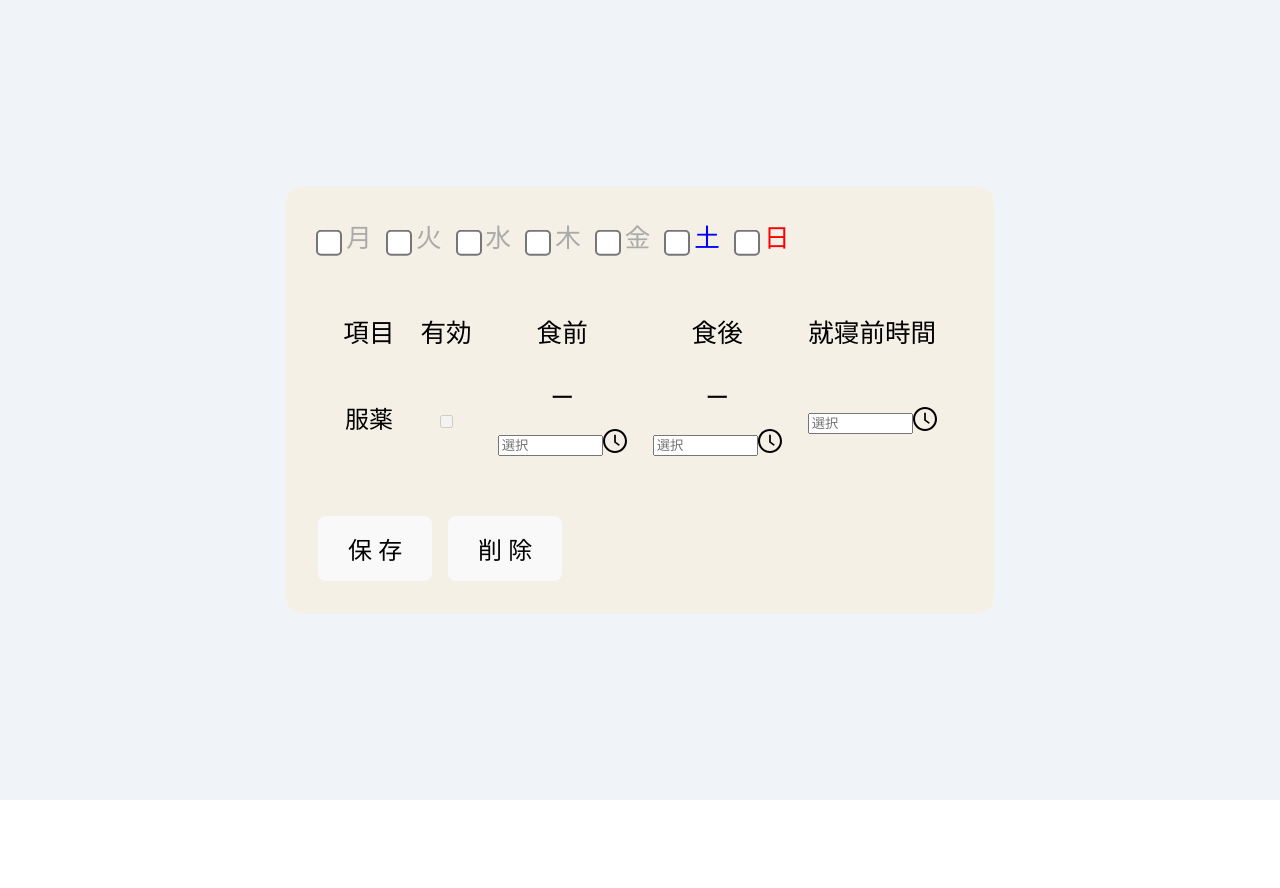
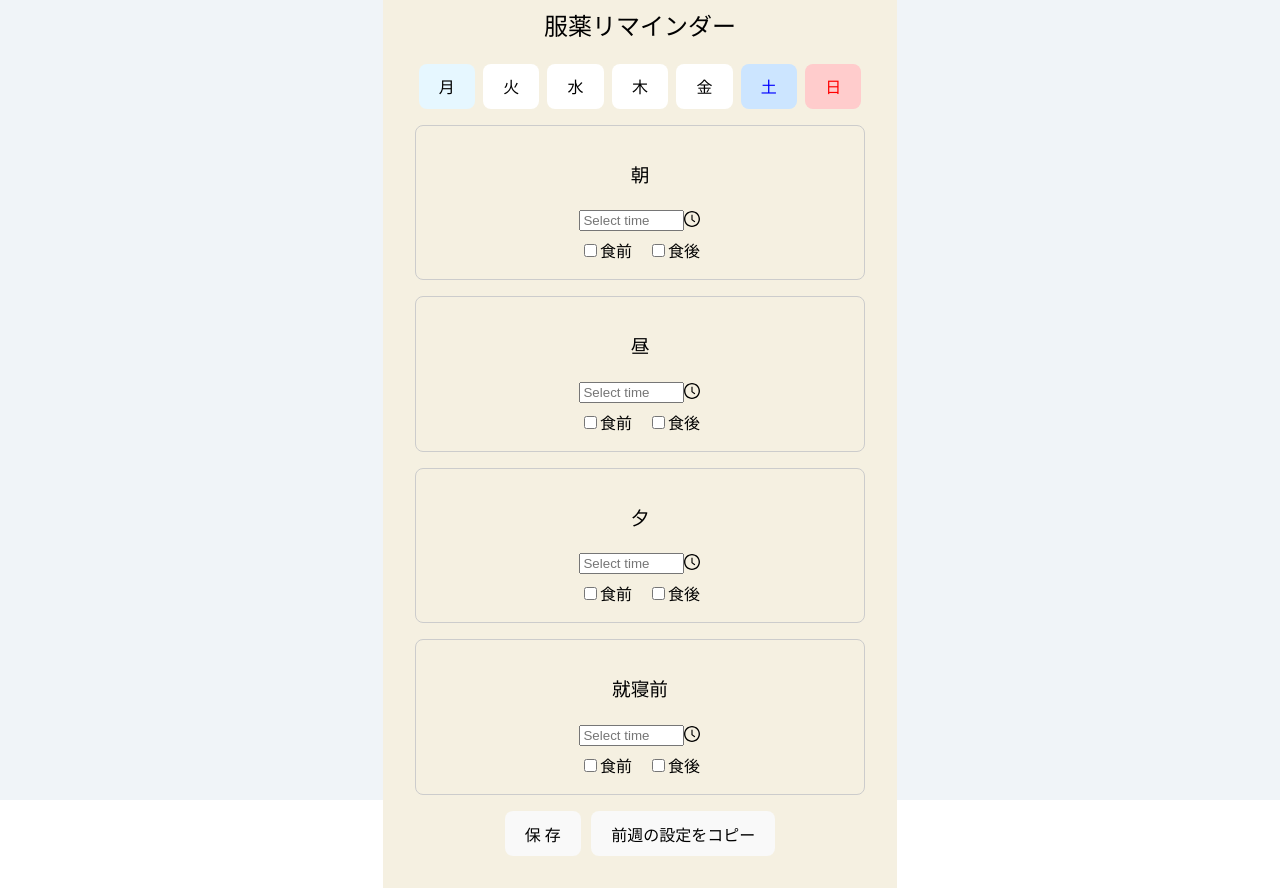
Before and after one commit to 1m4nim/my-mecdicine-app, a React (Vite) app: page / in a window 1280 px wide. Before the commit the page ends 800 px from the top, so only its background shows below. Built offline with nearby package versions, Linux system fonts and the light colour scheme; no server answers; the database is empty.

Commit message:
どんどん見た目が変わっていく。謎の黒い空白なんとかしたい

```diff
--- a/src/components/ReminderFormWithPrompt.tsx
+++ b/src/components/ReminderFormWithPrompt.tsx
@@ -1,247 +1,217 @@
 import React, { useEffect, useState } from "react";
-import { TimePicker, Checkbox, Button, Spin, Modal, message } from "antd";
+import { TimePicker, Checkbox, Button, message } from "antd";
 import type { Dayjs } from "dayjs";
 import dayjs from "dayjs";
 import "dayjs/locale/ja";
 import { db } from "../firebase";
-import {
-  doc,
-  setDoc,
-  getDoc,
-  serverTimestamp,
-  deleteDoc,
-} from "firebase/firestore";
+import { doc, setDoc, getDoc, serverTimestamp } from "firebase/firestore";
 
 dayjs.locale("ja");
 
-type ReminderTime = {
-  beforeMeal: Dayjs | null;
-  afterMeal: Dayjs | null;
-  beforeSleep: Dayjs | null;
-};
-
-type ReminderData = {
-  [key: string]: {
-    active: boolean;
-    times: ReminderTime;
-  };
-};
-
-const weekdays = ["月", "火", "水", "木", "金", "土", "日"];
+const timings = ["朝", "昼", "夕", "就寝前"];
+const daysOfWeek = ["月", "火", "水", "木", "金", "土", "日"];
 
 const ReminderFormWithPrompt = () => {
-  const [selectedDays, setSelectedDays] = useState<string[]>([]);
-  const [times, setTimes] = useState<ReminderTime>({
-    beforeMeal: null,
-    afterMeal: null,
-    beforeSleep: null,
-  });
-  const [loading, setLoading] = useState(true);
-  const [saving, setSaving] = useState(false);
-
-  const reminderId = "reminder-setting";
+  const [selectedDay, setSelectedDay] = useState<string>("月");
+  const [loading, setLoading] = useState(false);
+  const [values, setValues] = useState<{
+    [timing: string]: {
+      time: Dayjs | null;
+      beforeMeal: boolean;
+      afterMeal: boolean;
+    };
+  }>({});
 
   useEffect(() => {
-    const fetchData = async () => {
-      const docRef = doc(db, "reminders", reminderId);
+    const loadData = async () => {
+      setLoading(true);
+      const docRef = doc(db, "reminders", selectedDay);
       const docSnap = await getDoc(docRef);
       if (docSnap.exists()) {
-        const data = docSnap.data() as ReminderData;
-        const today = new Date().getDay();
-        const weekdayIndex = (today + 6) % 7;
-        const day = weekdays[weekdayIndex];
-        if (data[day]) {
-          setSelectedDays(
-            Object.entries(data)
-              .filter(([_, value]) => value.active)
-              .map(([key]) => key)
-          );
-          setTimes(data[day].times);
+        const data = docSnap.data();
+        const converted: typeof values = {};
+        for (const timing of Object.keys(data)) {
+          converted[timing] = {
+            time: data[timing].time
+              ? dayjs(
+                  data[timing].time?.toDate
+                    ? data[timing].time.toDate()
+                    : data[timing].time
+                )
+              : null,
+            beforeMeal: !!data[timing].beforeMeal,
+            afterMeal: !!data[timing].afterMeal,
+          };
         }
+        setValues(converted);
+      } else {
+        setValues({});
       }
       setLoading(false);
     };
+    loadData();
+  }, [selectedDay]);
 
-    fetchData();
-  }, []);
-
-  const handleCheckboxChange = (day: string, checked: boolean) => {
-    setSelectedDays((prev) =>
-      checked ? [...prev, day] : prev.filter((d) => d !== day)
-    );
+  const handleTimeChange = (timing: string, time: Dayjs | null) => {
+    setValues((prev) => ({
+      ...prev,
+      [timing]: { ...prev[timing], time },
+    }));
   };
 
-  const handleTimeChange = (type: keyof ReminderTime, time: Dayjs | null) => {
-    setTimes((prev) => ({ ...prev, [type]: time }));
+  const handleCheckboxChange = (
+    timing: string,
+    field: "beforeMeal" | "afterMeal",
+    checked: boolean
+  ) => {
+    setValues((prev) => ({
+      ...prev,
+      [timing]: { ...prev[timing], [field]: checked },
+    }));
   };
 
   const handleSave = async () => {
-    setSaving(true);
-    const newData: ReminderData = {};
-    weekdays.forEach((day) => {
-      newData[day] = {
-        active: selectedDays.includes(day),
-        times,
+    const dataToSave: any = {};
+    for (const timing of timings) {
+      const value = values[timing];
+      if (value) {
+        dataToSave[timing] = {
+          time: value.time ? value.time.toDate() : null,
+          beforeMeal: value.beforeMeal || false,
+          afterMeal: value.afterMeal || false,
         };
-    });
+      }
+    }
 
     try {
-      await setDoc(doc(db, "reminders", reminderId), {
-        ...newData,
-        timestamp: serverTimestamp(),
+      await setDoc(doc(db, "reminders", selectedDay), {
+        ...dataToSave,
+        updatedAt: serverTimestamp(),
       });
-      message.success("リマインダーを保存しました");
-    } catch {
-      message.error("保存に失敗しました");
-    } finally {
-      setSaving(false);
+      message.success("リマインダーを保存しました！");
+    } catch (err) {
+      console.error(err);
+      message.error("保存に失敗しました。");
     }
   };
 
-  const handleDelete = async () => {
-    Modal.confirm({
-      title: "削除確認",
-      content: "本当に削除しますか？",
-      okText: "削除",
-      cancelText: "キャンセル",
-      onOk: async () => {
-        await deleteDoc(doc(db, "reminders", reminderId));
-        setSelectedDays([]);
-        setTimes({ beforeMeal: null, afterMeal: null, beforeSleep: null });
-        message.success("リマインダーを削除しました。");
-      },
-    });
+  const handleCopyFromPrevious = async () => {
+    const currentIndex = daysOfWeek.indexOf(selectedDay);
+    const prevDay = daysOfWeek[(currentIndex + 6) % 7];
+    const docRef = doc(db, "reminders", prevDay);
+    const docSnap = await getDoc(docRef);
+    if (docSnap.exists()) {
+      const data = docSnap.data();
+      const copied: typeof values = {};
+      for (const timing of Object.keys(data)) {
+        copied[timing] = {
+          time: data[timing].time
+            ? dayjs(
+                data[timing].time?.toDate
+                  ? data[timing].time.toDate()
+                  : data[timing].time
+              )
+            : null,
+          beforeMeal: !!data[timing].beforeMeal,
+          afterMeal: !!data[timing].afterMeal,
+        };
+      }
+      setValues(copied);
+      message.success("前週のデータをコピーしました！");
+    } else {
+      message.warning("前週のデータが見つかりませんでした。");
+    }
   };
 
-  if (loading) return <Spin />;
+  const getDayButtonStyle = (day: string, index: number) => {
+    if (day === selectedDay) {
+      return { backgroundColor: "#e6f7ff", fontWeight: "bold" };
+    }
+    if (index === 6) {
+      return { backgroundColor: "#ffcccc", color: "red" }; // 日曜
+    }
+    if (index === 5) {
+      return { backgroundColor: "#cce5ff", color: "blue" }; // 土曜
+    }
+    return { backgroundColor: "white", color: "black" };
+  };
 
   return (
     <div
       style={{
-        backgroundColor: "#f5f0e6",
+        textAlign: "center",
         padding: "2rem",
-        borderRadius: "1rem",
-        fontSize: "1.5rem",
-        fontWeight: 500,
-        color: "#000",
+        color: "black",
+        backgroundColor: "#f5f0e1", // 薄ブラウン背景
+        minHeight: "100vh",
       }}
     >
-      <div style={{ marginBottom: "2rem" }}>
-        <div style={{ display: "flex", gap: "1rem", flexWrap: "wrap" }}>
-          {weekdays.map((day, idx) => {
-            const isSelected = selectedDays.includes(day);
-            const isSunday = idx === 6;
-            const isSaturday = idx === 5;
-            return (
-              <label
+      <h2 style={{ marginTop: "4rem" }}>服薬リマインダー</h2>
+
+      <div style={{ marginBottom: "1rem" }}>
+        {daysOfWeek.map((day, index) => (
+          <Button
             key={day}
+            onClick={() => setSelectedDay(day)}
             style={{
-                  fontSize: "1.6rem",
-                  fontWeight: "bold",
-                  color: isSunday
-                    ? "red"
-                    : isSaturday
-                    ? "blue"
-                    : isSelected
-                    ? "#000"
-                    : "#aaa",
-                  display: "flex",
-                  alignItems: "center",
+              margin: "0 4px",
+              ...getDayButtonStyle(day, index),
             }}
           >
+            {day}
+          </Button>
+        ))}
+      </div>
+
+      {loading ? (
+        <p>読み込み中...</p>
+      ) : (
+        <div style={{ maxWidth: 500, margin: "0 auto" }}>
+          {timings.map((timing) => (
+            <div
+              key={timing}
+              style={{
+                marginBottom: "1rem",
+                padding: "1rem",
+                border: "1px solid #ccc",
+                borderRadius: "8px",
+              }}
+            >
+              <h3>{timing}</h3>
+              <TimePicker
+                value={values[timing]?.time || null}
+                onChange={(time) => handleTimeChange(timing, time)}
+                format="HH:mm"
+              />
+              <div style={{ marginTop: "0.5rem" }}>
                 <Checkbox
-                  checked={isSelected}
+                  checked={values[timing]?.beforeMeal || false}
                   onChange={(e) =>
-                    handleCheckboxChange(day, e.target.checked)
+                    handleCheckboxChange(timing, "beforeMeal", e.target.checked)
                   }
-                  style={{ transform: "scale(2)", marginRight: "0.5rem" }}
-                />
-                {day}
-              </label>
-            );
-          })}
+                >
+                  食前
+                </Checkbox>
+                <Checkbox
+                  checked={values[timing]?.afterMeal || false}
+                  onChange={(e) =>
+                    handleCheckboxChange(timing, "afterMeal", e.target.checked)
+                  }
+                  style={{ marginLeft: "1rem" }}
+                >
+                  食後
+                </Checkbox>
               </div>
             </div>
-
-      <table style={{ width: "100%", borderSpacing: "1.5rem" }}>
-        <thead>
-          <tr>
-            <th style={{ fontSize: "1.6rem", color: "black", fontWeight: "bold" }}>項目</th>
-            <th style={{ fontSize: "1.6rem", color: "black", fontWeight: "bold" }}>有効</th>
-            <th style={{ fontSize: "1.6rem", color: "black", fontWeight: "bold" }}>食前</th>
-            <th style={{ fontSize: "1.6rem", color: "black", fontWeight: "bold" }}>食後</th>
-            <th style={{ fontSize: "1.6rem", color: "black", fontWeight: "bold" }}>就寝前時間</th>
-          </tr>
-        </thead>
-        <tbody>
-          <tr>
-            <td style={{ textAlign: "center" }}>服薬</td>
-            <td style={{ textAlign: "center" }}>
-              <Checkbox
-                checked={
-                  !!(times.beforeMeal || times.afterMeal || times.beforeSleep)
-                }
-                disabled
-                style={{ transform: "scale(2)" }}
-              />
-            </td>
-            <td style={{ textAlign: "center" }}>
-              <div
-                style={{
-                  fontSize: "1.5rem",
-                  fontWeight: "bold",
-                  marginBottom: "0.5rem",
-                }}
-              >
-                {times.beforeMeal ? times.beforeMeal.format("HH:mm") : "ー"}
-              </div>
-              <TimePicker
-                value={times.beforeMeal}
-                onChange={(time) => handleTimeChange("beforeMeal", time)}
-                format="HH:mm"
-                placeholder="選択"
-                style={{ fontSize: "1.5rem", width: "100%" }}
-              />
-            </td>
-            <td style={{ textAlign: "center" }}>
-              <div
-                style={{
-                  fontSize: "1.5rem",
-                  fontWeight: "bold",
-                  marginBottom: "0.5rem",
-                }}
-              >
-                {times.afterMeal ? times.afterMeal.format("HH:mm") : "ー"}
-              </div>
-              <TimePicker
-                value={times.afterMeal}
-                onChange={(time) => handleTimeChange("afterMeal", time)}
-                format="HH:mm"
-                placeholder="選択"
-                style={{ fontSize: "1.5rem", width: "100%" }}
-              />
-            </td>
-            <td style={{ textAlign: "center" }}>
-              <TimePicker
-                value={times.beforeSleep}
-                onChange={(time) => handleTimeChange("beforeSleep", time)}
-                format="HH:mm"
-                placeholder="選択"
-                style={{ fontSize: "1.5rem", width: "100%" }}
-              />
-            </td>
-          </tr>
-        </tbody>
-      </table>
-
-      <div style={{ marginTop: "2rem", display: "flex", gap: "1rem" }}>
-        <Button type="primary" onClick={handleSave} loading={saving} size="large">
+          ))}
+          <Button type="primary" onClick={handleSave} style={{ marginRight: 10 }}>
             保存
           </Button>
-        <Button danger onClick={handleDelete} size="large">
-          削除
+          <Button type="dashed" onClick={handleCopyFromPrevious}>
+            前週の設定をコピー
           </Button>
         </div>
+      )}
     </div>
   );
 };
```
Also changed, not shown: src/components/ReminderForm.tsx (added, +99 -0 lines), src/components/ReminderViewer.tsx (+48 -112 lines). Lines whose indentation alone changed are shown as unchanged.
